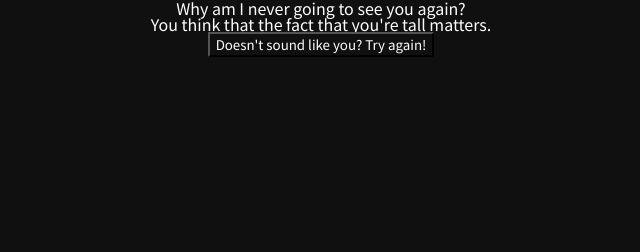
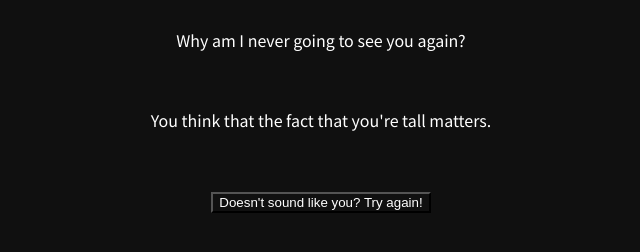
Before and after one commit to Coletterbox/Why-I-Will-Not-See-You-Again, a plain HTML site: page index.html in a window 1280 px wide. Shown: the whole page, without its empty margins (319-959 px from the left). Drawn offline with Linux system fonts and the light colour scheme.

Commit message:
Add basic styling

```diff
--- a/style.css
+++ b/style.css
@@ -15,9 +15,18 @@
     background-color: var(--bgcolour);
     color: #ffffff;
     text-align: center;
+    /* margin: 2em; */
+    /* top: 30%; */
+}
+
+p {
+    padding: 2em;
+}
+
+.text {
     font-family: 'Noto Sans JP', sans-serif;
 }
 
-p {
-    font-family: 'Noto Sans JP', sans-serif;
+#button {
+    padding: 2em;
 }
```
